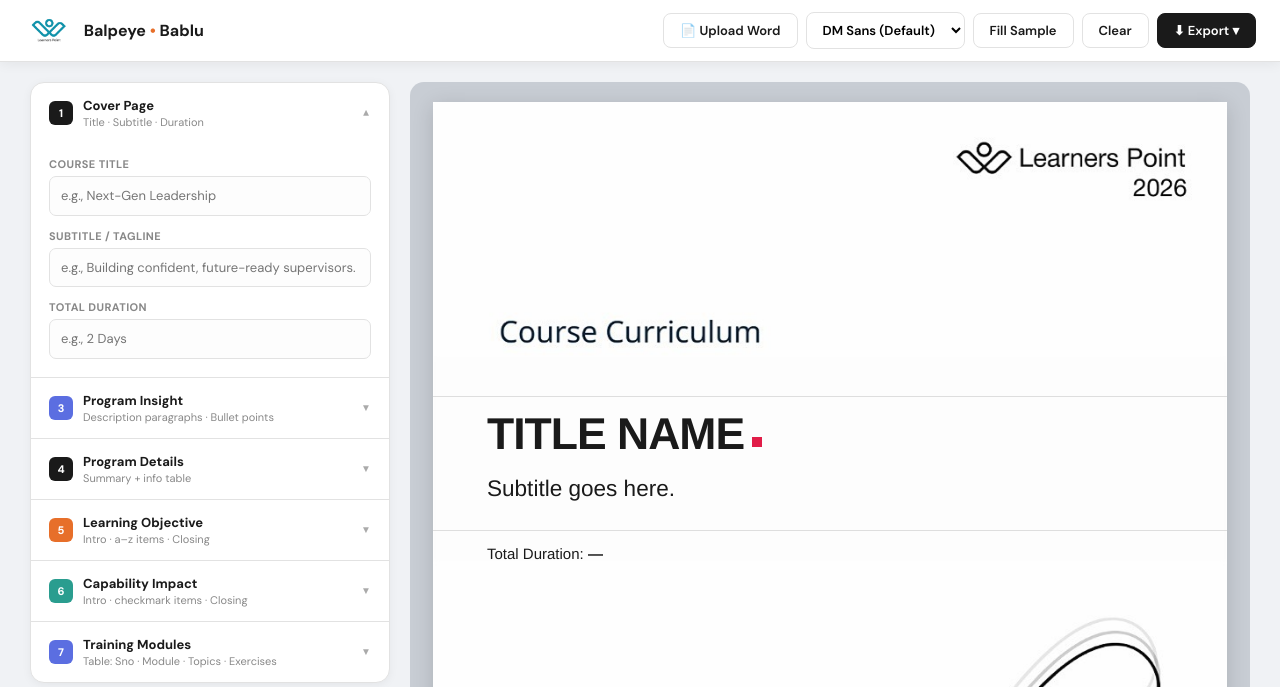
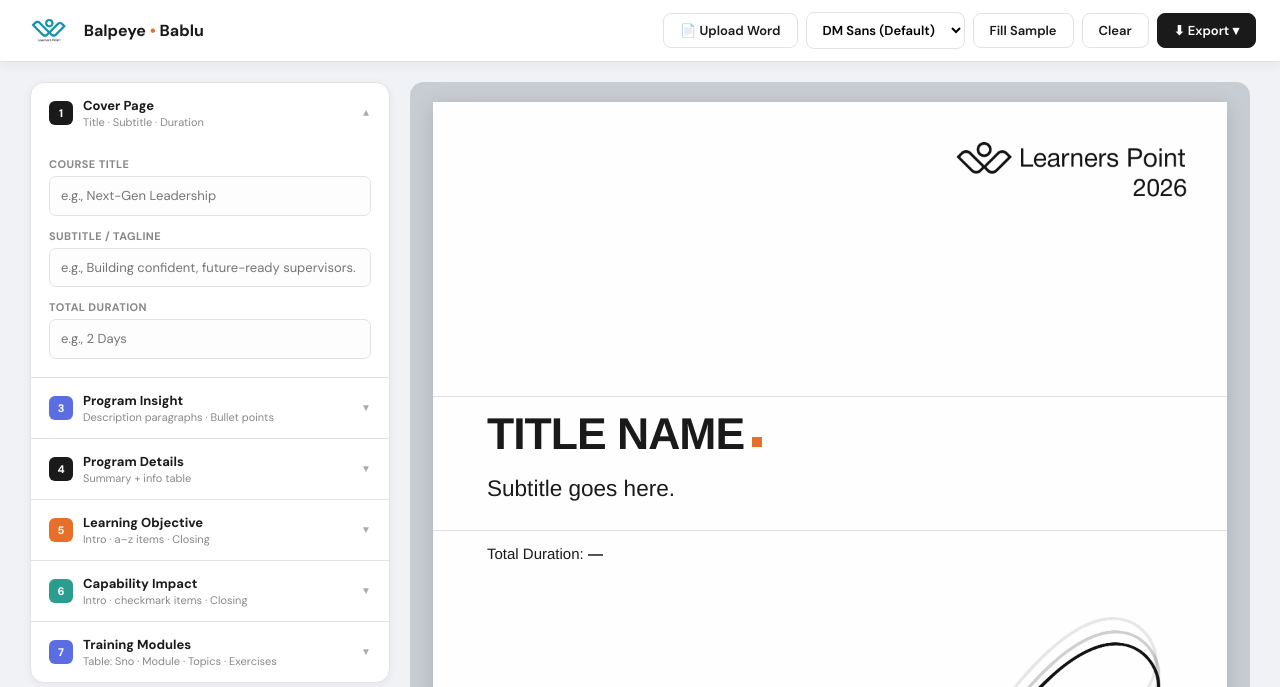
Before and after one commit to LPA-AI-Projects/LPA-AI-Projects-AI-Academic-Automations, a Python web app: template app/templates/index.html in a window 1280 px wide. Shown: the top 687 px of the page. Run offline with Jinja, Linux system fonts and the light colour scheme; the template is opened without the code that fills it, so the values that code supplies are empty; some libraries are stand-ins or nearby versions.

Commit message:
style(template): use theme orange square accent and update cover background asset
- Make cover title square accent use var(--orange) so it stays consistent with the template palette.
- Include updated app/templates/1.png to match the latest reference look.

Made-with: Cursor

```diff
--- a/app/templates/index.html
+++ b/app/templates/index.html
@@ -196,7 +196,7 @@ body { background: var(--bg); color: var(--dark); }
 .cover-title .dot{
   display:inline-block;
   width:10px; height:10px;
-  background: #e11d48; /* red square */
+  background: var(--orange); /* theme-driven square accent */
   margin-left: 8px;
   transform: translateY(-2px);
 }
```
Also changed, not shown: app/templates/1.png.
